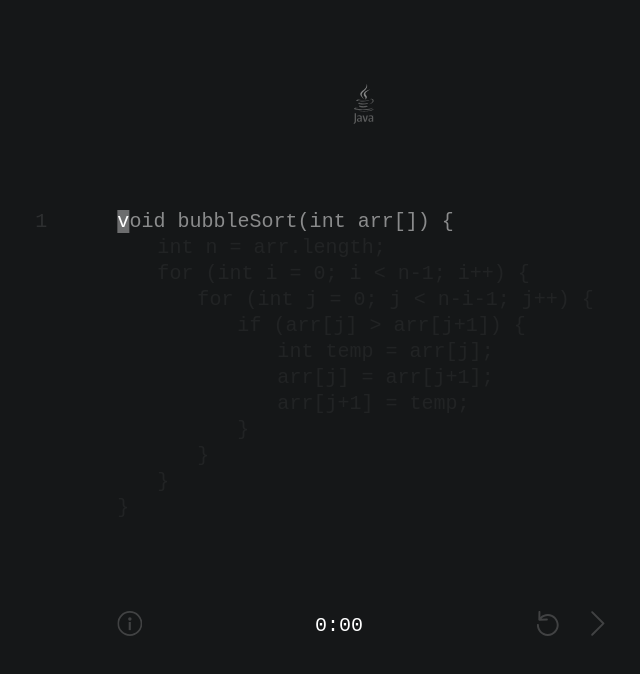
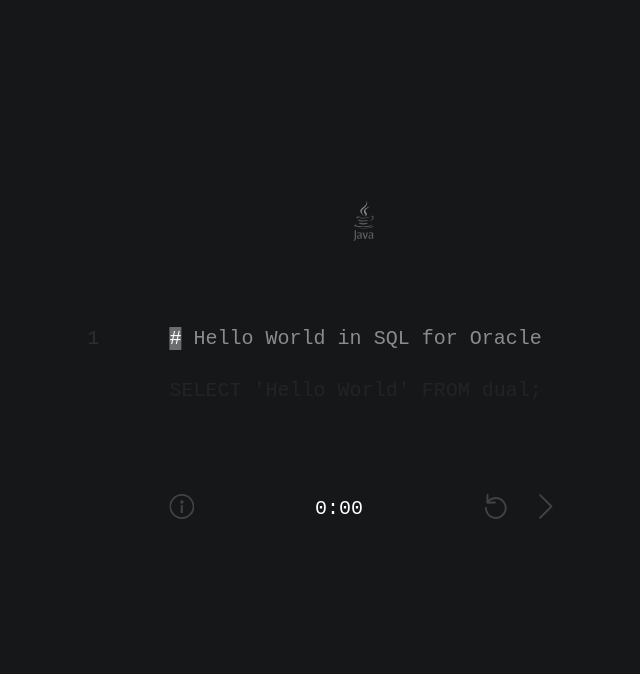
Before and after one commit to juliuswunderlich/speed.dev, a Vue app: page / in a window 1280 px wide. Shown: the top 674 px of the page, without its empty margins (276-916 px from the left). Built offline with nearby package versions, Linux system fonts and the light colour scheme; a small style sheet from the web is missing.

Commit message:
read code snippets from test_codes.json

```diff
--- a/src/components/CodeDisplay.vue
+++ b/src/components/CodeDisplay.vue
@@ -11,7 +11,7 @@
     </div>
     <div id="code-field">
       <p
-        v-for="(line, line_idx) in text"
+        v-for="(line, line_idx) in text.lines"
         :key="line.id"
         :style="{
           marginLeft: getIndent(line_idx) + 'px',
@@ -129,7 +129,7 @@ export default {
   },
   methods: {
     getIndent(line_index) {
-      return this.text[line_index].indent * this.INDENT_PX;
+      return this.text.lines[line_index].indent * this.INDENT_PX;
     },
     getOpacity(line_index) {
       if (this.endReached) {
@@ -143,8 +143,8 @@ export default {
     },
     onkeydown(event) {
       let key = event.key;
+      event.preventDefault()
       if (key === "Tab") {
-        event.preventDefault()
         if (this.timerRunning) {
           this.resetSnippet();
         } else {
@@ -189,7 +189,7 @@ export default {
         (line_idx === this.currentLine && char_idx > this.cursorPosition)
       ) {
         //enter symbol
-        if (char_idx === this.text[line_idx].content.length - 1) {
+        if (char_idx === this.getLine(line_idx).length - 1) {
           return "invisible";
         }
         return "plain";
@@ -203,7 +203,7 @@ export default {
       }
       //character before cursor
       if (
-        this.text[line_idx].content.charAt(char_idx) ===
+        this.getLine(line_idx).charAt(char_idx) ===
         this.charsTyped[line_idx][char_idx]
       ) {
         return "correct";
@@ -213,7 +213,7 @@ export default {
     },
     //if a space is typed incorrectly, an underscore is displayed instead
     getCharacterAt(line_idx, char_idx) {
-      let char = this.text[line_idx].content.charAt(char_idx);
+      let char = this.getLine(line_idx).charAt(char_idx);
       if (char === " " && this.getClassAt(line_idx, char_idx) === "wrong") {
         return "_";
       } else {
@@ -221,7 +221,8 @@ export default {
       }
     },
     newLine() {
-      if (this.currentLine === this.text.length - 1) {
+      console.log("new line");
+      if (this.currentLine === this.numberOfLines - 1) {
         this.stopTimer();
         this.endReached = true;
         // this.displayNewSnippet()
@@ -254,7 +255,7 @@ export default {
     },
     resetSnippet() {
       //initialize/reset key history for each line
-      for (let l = 0; l < this.text.length; l++) {
+      for (let l = 0; l < this.numberOfLines; l++) {
         this.charsTyped[l] = [];
       }
 
@@ -290,13 +291,19 @@ export default {
       this.timerRunning = false;
       this.msRunning = 0;
     },
+    getLine(line_idx) {
+      return this.text.lines[line_idx].content;
+    }
   },
   computed: {
     currentLineLength() {
-      return this.text[this.currentLine].content.length;
+      return this.currentLineText.length;
     },
     currentLineText() {
-      return this.text[this.currentLine].content;
+      return this.getLine(this.currentLine);
+    },
+    numberOfLines() {
+      return this.text.lines.length;
     },
     currentLogo() {
       //TODO
@@ -317,15 +324,21 @@ export default {
     },
   },
   created() {
-    this.texts = [this.text1, this.text2, this.text3];
+    // this.texts = [this.text1, this.text2, this.text3];
+    const codes = require("../test_codes.json");
+    this.texts = codes.Elements;
 
     //TODO: remove once snippets get pulled from server
     // add return symbol after each line
     for (let t = 0; t < this.texts.length; t++) {
-      for (let l = 0; l < this.texts[t].length; l++) {
-        this.texts[t][l].content = this.texts[t][l].content += "↵";
+      for (let l = 0; l < this.texts[t].lines.length; l++) {
+        this.texts[t].lines[l].content = this.texts[t].lines[l].content += "↵";
       }
     }
+
+
+    console.log(this.texts[1]);
+    console.log(this.texts[1].lines[3].content);
 
     //add keyListener
     document.onkeydown = this.onkeydown;
@@ -352,7 +365,7 @@ export default {
   position: absolute;
   top: 45%;
   left: 50%;
-  /* center snippet without line numbers -> deduct half the width of #line-numbers*/
+  /* center snippet without line numbers -> deduct half the width of #line-numbers (50px) */
   transform: translate(calc(-50% - 50px), -50%);
 }
 #logo {
--- /dev/null
+++ b/src/test_codes.json
@@ -0,0 +1,218 @@
+{
+ "Elements": [
+  {
+   "id": 1,
+   "fileEnding": "java",
+   "title": "bubblesort",
+   "lines": [
+    {
+     "indent": 0,
+     "content": "public static void bubbleSort(int[] arr) {"
+    },
+    {
+     "indent": 1,
+     "content": "var lastIndex = arr.length - 1;"
+    },
+    {
+     "indent": 0,
+     "content": ""
+    },
+    {
+     "indent": 1,
+     "content": "for(var j = 0; j \u003c lastIndex; j++) {"
+    },
+    {
+     "indent": 1,
+     "content": "for(var i = 0; i \u003c lastIndex - j; i++) {"
+    },
+    {
+     "indent": 1,
+     "content": "if(arr[i] \u003e arr[i + 1]) {"
+    },
+    {
+     "indent": 4,
+     "content": "var tmp = arr[i];"
+    },
+    {
+     "indent": 4,
+     "content": "arr[i] = arr[i + 1];"
+    },
+    {
+     "indent": 4,
+     "content": "arr[i + 1] = tmp;"
+    },
+    {
+     "indent": 3,
+     "content": "}"
+    },
+    {
+     "indent": 2,
+     "content": "}"
+    },
+    {
+     "indent": 1,
+     "content": "}"
+    },
+    {
+     "indent": 0,
+     "content": "}"
+    }
+   ]
+  },
+  {
+   "id": 2,
+   "fileEnding": "java",
+   "title": "hello",
+   "lines": [
+    {
+     "indent": 0,
+     "content": "public class Exercise1 {"
+    },
+    {
+     "indent": 1,
+     "content": ""
+    },
+    {
+     "indent": 1,
+     "content": "public static void main(String[] args) {"
+    },
+    {
+     "indent": 2,
+     "content": "System.out.println(\"Hello Alexandra Abramov!\");"
+    },
+    {
+     "indent": 1,
+     "content": "}"
+    },
+    {
+     "indent": 1,
+     "content": ""
+    },
+    {
+     "indent": 0,
+     "content": "}"
+    }
+   ]
+  },
+  {
+   "id": 3,
+   "fileEnding": "cpp",
+   "title": "helloworld",
+   "lines": [
+    {
+     "indent": 0,
+     "content": "// Hello World in C++ (pre-ISO)"
+    },
+    {
+     "indent": 0,
+     "content": ""
+    },
+    {
+     "indent": 0,
+     "content": "#include \u003ciostream.h\u003e"
+    },
+    {
+     "indent": 0,
+     "content": ""
+    },
+    {
+     "indent": 0,
+     "content": "main()"
+    },
+    {
+     "indent": 0,
+     "content": "{"
+    },
+    {
+     "indent": 1,
+     "content": "cout \u003c\u003c \"Hello World!\" \u003c\u003c endl;"
+    },
+    {
+     "indent": 1,
+     "content": "return 0;"
+    },
+    {
+     "indent": 0,
+     "content": "}"
+    },
+    {
+     "indent": 0,
+     "content": ""
+    }
+   ]
+  },
+  {
+   "id": 4,
+   "fileEnding": "cs",
+   "title": "helloworld",
+   "lines": [
+    {
+     "indent": 0,
+     "content": "//Hello World in C#"
+    },
+    {
+     "indent": 0,
+     "content": "class HelloWorld"
+    },
+    {
+     "indent": 0,
+     "content": "{"
+    },
+    {
+     "indent": 1,
+     "content": "static void Main()"
+    },
+    {
+     "indent": 1,
+     "content": "{"
+    },
+    {
+     "indent": 2,
+     "content": "System.Console.Writecontent(\"Hello, World!\");"
+    },
+    {
+     "indent": 1,
+     "content": "}"
+    },
+    {
+     "indent": 0,
+     "content": "}"
+    }
+   ]
+  },
+  {
+   "id": 5,
+   "fileEnding": "rb",
+   "title": "helloworld",
+   "lines": [
+    {
+     "indent": 0,
+     "content": "# Hello world in ruby"
+    },
+    {
+     "indent": 1,
+     "content": "puts 'Hello World!'"
+    }
+   ]
+  },
+  {
+   "id": 6,
+   "fileEnding": "sql",
+   "title": "helloworld",
+   "lines": [
+    {
+     "indent": 0,
+     "content": "# Hello World in SQL for Oracle"
+    },
+    {
+     "indent": 0,
+     "content": ""
+    },
+    {
+     "indent": 0,
+     "content": "SELECT 'Hello World' FROM dual;"
+    }
+   ]
+  }
+ ]
+}
```
